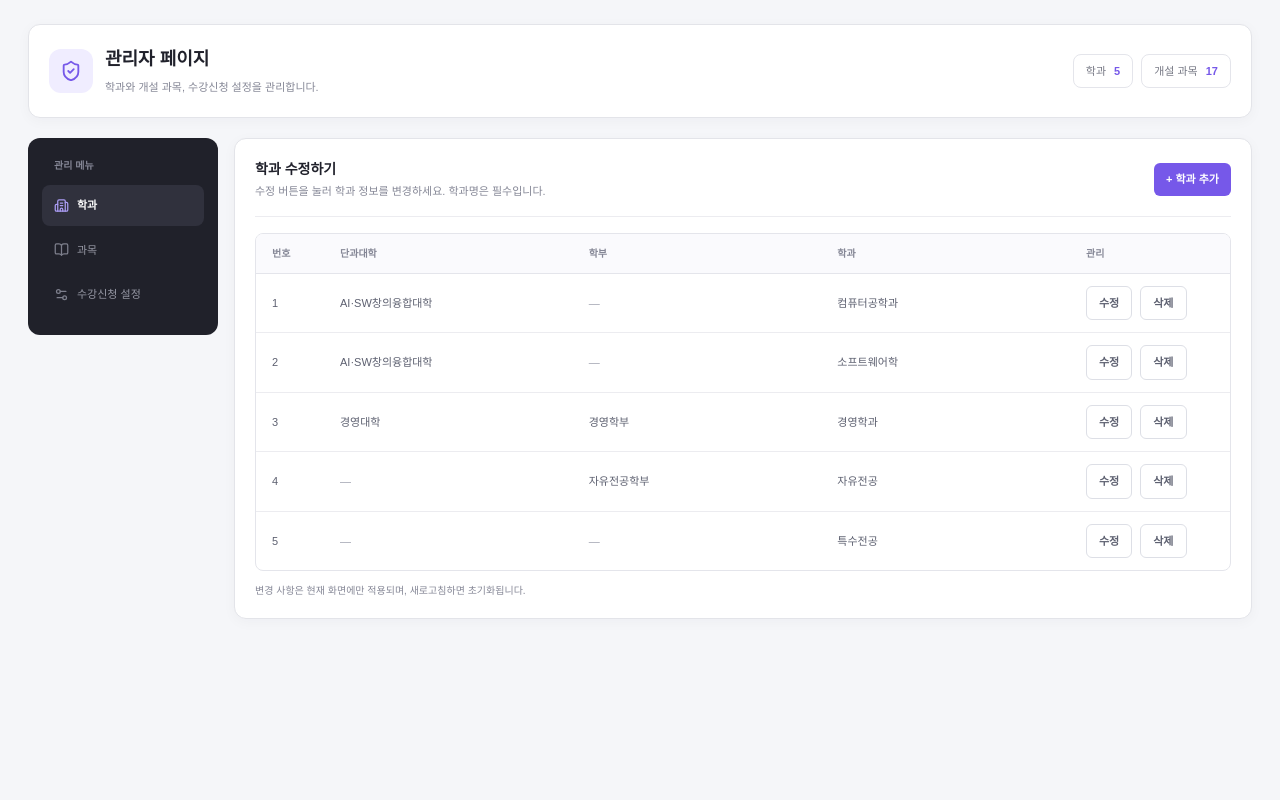
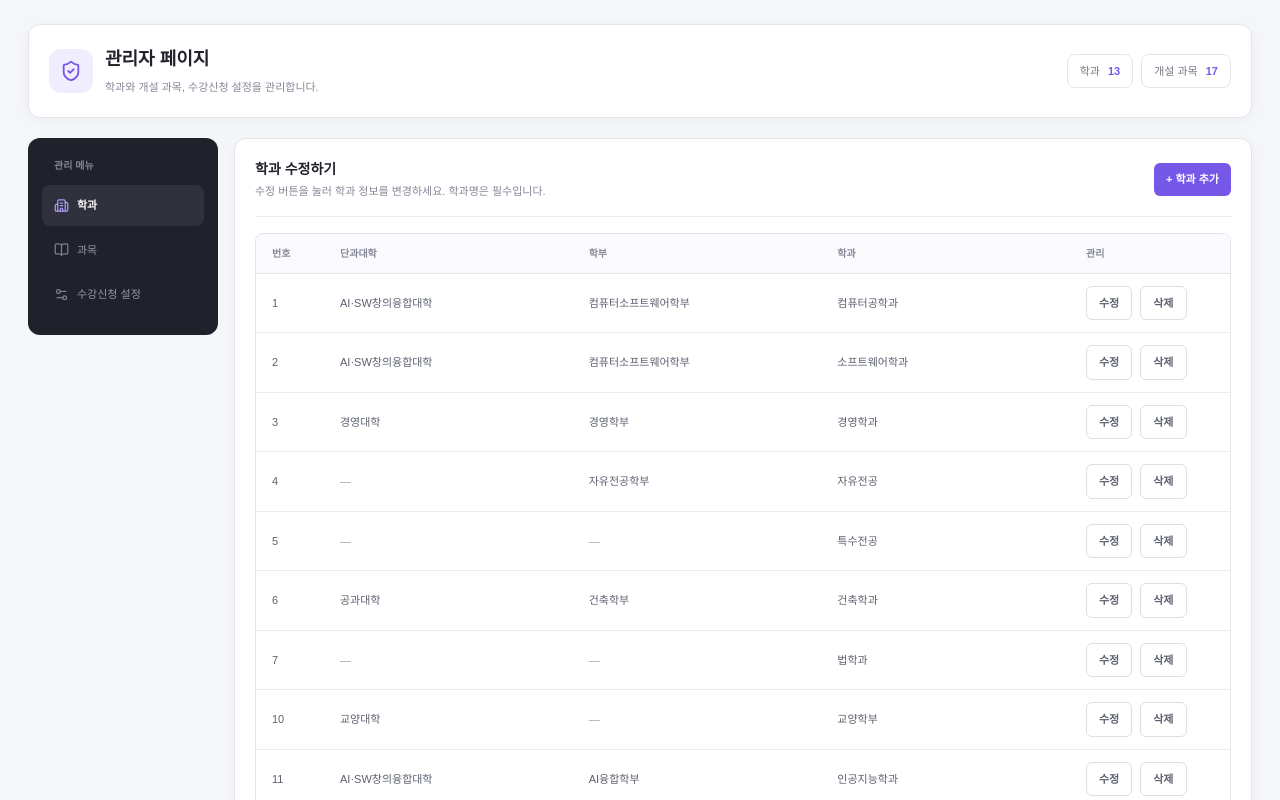
Before and after one commit to Jongho-Lee-dev/course-recommendation-timetable, a React (Vite) app in the folder frontend/: page /admin in a window 1280 px wide. Shown: the top 800 px of the page. Built offline with nearby package versions, Linux system fonts and the light colour scheme; a web font is replaced by a local one.

Commit message:
feat: 프론트엔드 엑셀 목업 데이터 일치

```diff
--- a/frontend/src/shared/data/departments.ts
+++ b/frontend/src/shared/data/departments.ts
@@ -1,29 +1,76 @@
 import type { Department } from "../types/database";
 
+// 학과코드는 소속 및 수강 제외 대상에서 함께 사용하는 고유 번호입니다.
 export const departments: Department[] = [
   {
-    id: 1,
-    collegeName: "AI·SW창의융합대학",
-    majorName: "컴퓨터공학과",
+    "id": 1,
+    "collegeName": "AI·SW창의융합대학",
+    "majorName": "컴퓨터공학과",
+    "facultyName": "컴퓨터소프트웨어학부"
   },
   {
-    id: 2,
-    collegeName: "AI·SW창의융합대학",
-    majorName: "소프트웨어학",
+    "id": 2,
+    "collegeName": "AI·SW창의융합대학",
+    "majorName": "소프트웨어학과",
+    "facultyName": "컴퓨터소프트웨어학부"
   },
   {
-    id: 3,
-    collegeName: "경영대학",
-    facultyName: "경영학부",
-    majorName: "경영학과",
+    "id": 3,
+    "collegeName": "경영대학",
+    "facultyName": "경영학부",
+    "majorName": "경영학과"
   },
   {
-    id: 4,
-    facultyName: "자유전공학부",
-    majorName: "자유전공",
+    "id": 4,
+    "facultyName": "자유전공학부",
+    "majorName": "자유전공"
   },
   {
-    id: 5,
-    majorName: "특수전공",
+    "id": 5,
+    "majorName": "특수전공"
   },
+  {
+    "id": 6,
+    "collegeName": "공과대학",
+    "facultyName": "건축학부",
+    "majorName": "건축학과"
+  },
+  {
+    "id": 7,
+    "majorName": "법학과"
+  },
+  {
+    "id": 10,
+    "collegeName": "교양대학",
+    "majorName": "교양학부"
+  },
+  {
+    "id": 11,
+    "collegeName": "AI·SW창의융합대학",
+    "facultyName": "AI융합학부",
+    "majorName": "인공지능학과"
+  },
+  {
+    "id": 12,
+    "collegeName": "AI·SW창의융합대학",
+    "facultyName": "데이터사이언스학부",
+    "majorName": "데이터사이언스학과"
+  },
+  {
+    "id": 13,
+    "collegeName": "AI·SW창의융합대학",
+    "facultyName": "컴퓨터소프트웨어학부",
+    "majorName": "정보보안학과"
+  },
+  {
+    "id": 14,
+    "collegeName": "공과대학",
+    "majorName": "기계공학과"
+  },
+  {
+    "id": 15,
+    "collegeName": "공과대학",
+    "facultyName": "건설환경학부",
+    "majorName": "토목공학과"
+  }
 ];
--- a/frontend/src/shared/data/mockCourses.ts
+++ b/frontend/src/shared/data/mockCourses.ts
@@ -80,7 +80,7 @@ export const mockCourses: CourseListItem[] = [
     professorName: "이교수",
     capacity: 40,
     targetGrade: 3,
-    departmentId: 3,
+    departmentId: 13,
     collegeName: "AI·SW창의융합대학",
     facultyName: "컴퓨터소프트웨어학부",
     majorName: "정보보안학과",
@@ -107,7 +107,7 @@ export const mockCourses: CourseListItem[] = [
     professorName: "최교수",
     capacity: 40,
     targetGrade: 2,
-    departmentId: 4,
+    departmentId: 14,
     collegeName: "공과대학",
     majorName: "기계공학과",
     isOnline: false,
@@ -133,7 +133,7 @@ export const mockCourses: CourseListItem[] = [
     professorName: "정교수",
     capacity: 40,
     targetGrade: 3,
-    departmentId: 5,
+    departmentId: 15,
     collegeName: "공과대학",
     facultyName: "건설환경학부",
     majorName: "토목공학과",
```
Also changed, not shown: 1 other file (tests, documents, lock files or other folders).
